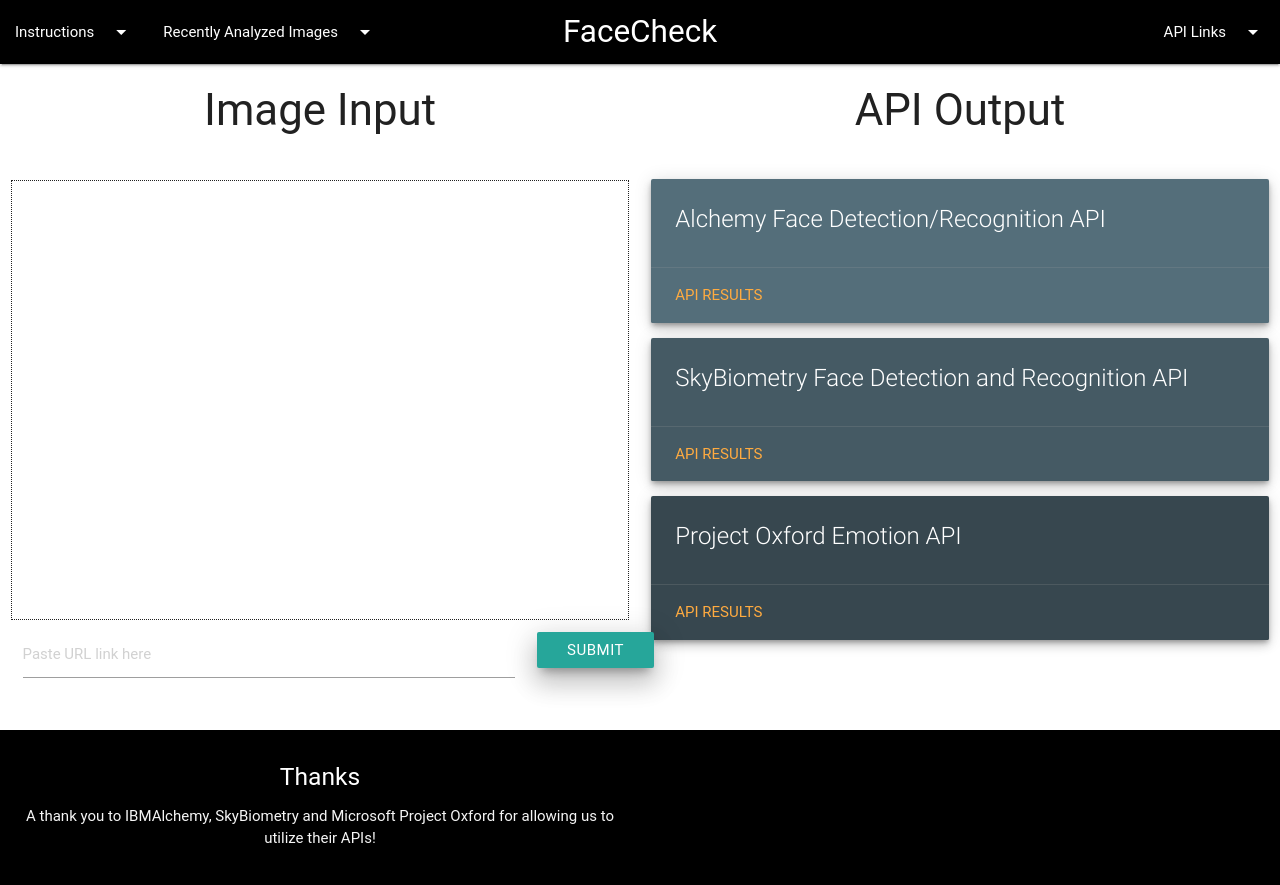
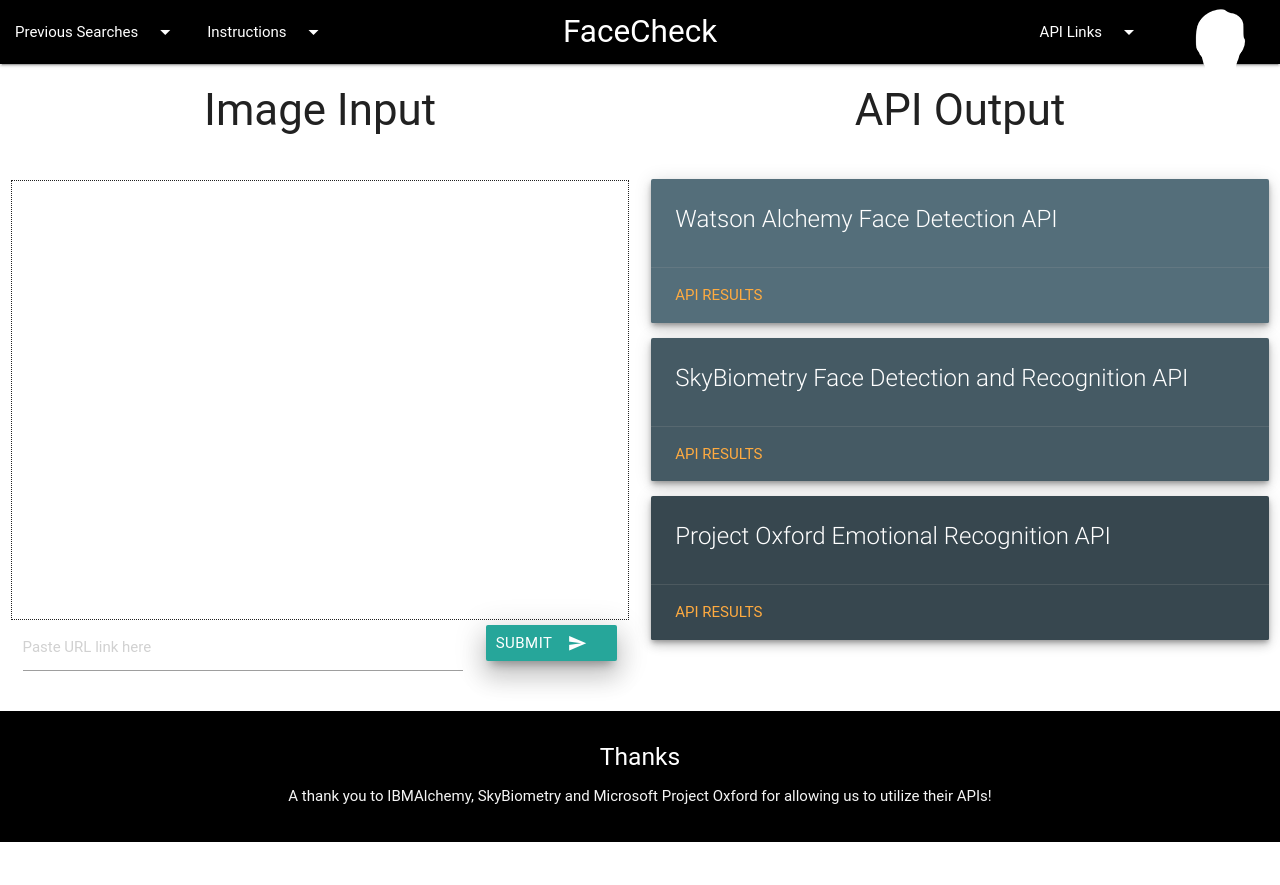
Before and after one commit to tammerg/FaceCheck, a PHP site: page / in a window 1280 px wide. After the commit the page ends 842 px from the top, so only its background shows below. Run offline with PHP 8.4, Linux system fonts and the light colour scheme; some libraries are stand-ins or nearby versions; some web fonts are replaced.

Commit message:
firebase basics, layout

```diff
--- a/css/frontend.css
+++ b/css/frontend.css
@@ -13,6 +13,7 @@ body{
   overflow: hidden;
   border: 1px dotted;
   margin-top: 8px;
+  margin-bottom: 5px;
 }
 .responsive {
   height: 440px;
@@ -34,3 +35,12 @@ html {
 .imglist {
   padding: 5px;
 }
+nav{
+  color: black;
+}
+.left{
+  left: 0;
+}
+#sbutton{
+  padding-left: 10px;
+}
--- a/css/style.css
+++ /dev/null
@@ -1,6 +0,0 @@
-nav{
-  color: black;
-}
-.left{
-  left: 0;
-}
--- a/home.html
+++ b/home.html
@@ -5,6 +5,8 @@
   <link href="http://fonts.googleapis.com/icon?family=Material+Icons" rel="stylesheet">
   <link rel="stylesheet" href="https://cdnjs.cloudflare.com/ajax/libs/materialize/0.97.3/css/materialize.min.css">
   <link rel="stylesheet" type="text/css" href="css/frontend.css">
+  <link rel="shortcut icon" href="favicon.ico" type="image/x-icon" />
+
   <meta name="viewport" content="width=device-width, initial-scale=1.0"/>
 </head>
 
@@ -12,15 +14,21 @@
   <nav>
     <div class="nav-wrapper black">
       <a href="#" class="brand-logo center">FaceCheck</a>
+            <img class="right" src="mansilhwhite.png">
+
       <ul class="right hide-on-med-and-down">
         <li><a class="dropdown-button" href="#!" data-beloworigin="true" data-activates="dropdown1">API Links<i class="material-icons right">arrow_drop_down</i></a></li>
       </ul>
+
+
+       <ul class="left hide-on-med-and-down">
+        <li><a class="dropdown-button" href="#!" data-beloworigin="true" data-activates="dropdown3">Previous Searches<i class="material-icons right">arrow_drop_down</i></a></li>
+      </ul>
+
       <ul class="left hide-on-med-and-down">
         <li><a class="dropdown-button" href="#!" data-activates="dropdown2">Instructions<i class="material-icons right">arrow_drop_down</i></a></li>
       </ul>
-      <ul class="left hide-on-med-and-down">
-        <li><a class="dropdown-button" href="#!" data-beloworigin="true" data-activates="dropdown3">Recently Analyzed Images<i class="material-icons right">arrow_drop_down</i></a></li>
-      </ul>
+
     </div>
   </nav>
 
@@ -31,11 +39,11 @@
     </ul>
 
     <ul id="dropdown3" class="dropdown-content">
-      <a href="#one!"><img class="responsive-img center-block imglist" src="barack.png"></a>
-      <a href="#two!"><img class="responsive-img center-block imglist" src="hillary.jpg"></a>
-      <a href="#three!"><img class="responsive-img center-block imglist" src="clinton.jpg"></a>
-      <a href="#four!"><img class="responsive-img center-block imglist" src="carter.jpg"></a>
-      <a href="#five!"><img class="responsive-img center-block imglist" src="nelson.jpg"></a>
+      <!-- <a href="#one!"><img class="responsive-img center-block imglist" src="img/barack.png"></a> -->
+      <!-- <a href="#two!"><img class="responsive-img center-block imglist" src="img/hillary.jpg"></a> -->
+      <!-- <a href="#three!"><img class="responsive-img center-block imglist" src="img/clinton.jpg"></a> -->
+      <!-- <a href="#four!"><img class="responsive-img center-block imglist" src="img/carter.jpg"></a> -->
+      <!-- <a href="#five!"><img class="responsive-img center-block imglist" src="img/nelson.jpg"></a> -->
     </ul>
 
   <main>
@@ -48,15 +56,15 @@
       </div>
     </div>
     <div class="row">
-      <div class="col s12 m6">
+      <div class="col s6 m6">
         <div id="dropbox" class="col s12 img-dropbox lighten-5 valign-wrapper">
       </div>
-      <div class="col s12 urlInput">
-        <div class="col s10">
+      <div class="urlInput">
+        <div class="col s9">
           <input id="url-value" placeholder="Paste URL link here" type="text">
         </div>
-      <div class="col s2">
-        <button id="sbutton" class="z-depth-5 btn waves-effect waves-light urlBtn" type="submit" name="action">Submit
+      <div class="col s3">
+        <button id="sbutton" class="z-depth-5 btn waves-effect waves-light urlBtn" type="submitted" name="action">Submit
             <i class="material-icons right">send</i>
         </button>
       </div>
@@ -65,16 +73,16 @@
     <div class="col s12 m6">
       <div class="card z-depth-3 blue-grey darken-1">
         <div class="card-content white-text" id="alchemyAPI">
-          <span class="card-title">Alchemy Face Detection/Recognition API</span>
+          <span class="card-title">Watson Alchemy Face Detection API</span>
         </div>
         <div class="card-action">
-          <a href="http://www.alchemyapi.com/products/alchemyvision/face-detection">API Results</a>
+          <a>API Results</a>
         </div>
       </div>
 
     <div class="card z-depth-3 blue-grey darken-2">
       <div class="card-content white-text" id="facePlusAPI">
-        <span class="card-title">SkyBiometry Face Detection and Recognition API </span>
+        <span class="card-title">SkyBiometry Face Detection and Recognition API</span>
       </div>
         <div class="card-action">
           <a href="http://www.faceplusplus.com">API Results</a>
@@ -84,7 +92,7 @@
 
     <div class="card z-depth-3 blue-grey darken-3">
       <div class="card-content white-text" id="oxfordAPI">
-        <span class="card-title">Project Oxford Emotion API</span>
+        <span class="card-title">Project Oxford Emotional Recognition API</span>
       </div>
         <div class="card-action">
           <a href="#">API Results</a>
@@ -96,7 +104,7 @@
 
   <footer class="page-footer black">
     <div class="row">
-      <div class="col l6 s6">
+      <div class="col l12 s12">
         <h5 class="white-text center">Thanks</h5>
         <p class="grey-text text-lighten-4 center">A thank you to IBMAlchemy, SkyBiometry and Microsoft Project Oxford for allowing us to utilize their APIs!</p>
         </div>
@@ -106,6 +114,7 @@
 </body>
   <script type="text/javascript" src="https://code.jquery.com/jquery-2.1.4.js"></script>
   <script src="https://cdnjs.cloudflare.com/ajax/libs/materialize/0.97.3/js/materialize.min.js"></script>
+  <script src='https://cdn.firebase.com/js/client/2.2.1/firebase.js'></script>
   <script type="text/javascript" src="js/imageInput.js"></script>
   <script type="text/javascript" src="js/apiCalls.js"></script>
 </html>
--- a/js/apiCalls.js
+++ b/js/apiCalls.js
@@ -53,7 +53,7 @@ function alchemyAjax() {
   var callResultsAge = imageData.imageFaces[0].age.ageRange;
   var callResultsGender = imageData.imageFaces[0].gender.gender;
   var newPBoss = $("<p>");
-  var newSCard = $("<span>").html("Watson Alchemy Face Detection API Results").addClass("card-title");
+  var newSCard = $("<span>").html("Watson Alchemy Face Detection API").addClass("card-title");
   var newPAge = $("<p>").html("Age: ").append(callResultsAge);
   var newPGender = $("<p>").html("Gender: ").append(callResultsGender);
   var newPIdentity = $("<p>").html("Celebrity Name: ");
@@ -75,7 +75,7 @@ function alchemyAjax() {
 
     var v1 =  ajxStore.urlBuild.imgLink;
     var v2 = "{\'url\': \'" + v1 + " \'}";
-    console.log(v2);
+    // console.log(v2);
 
     $.ajax({
         url: "https://api.projectoxford.ai/emotion/v1.0/recognize?subscription-key=b3b1af6be31f456a9d6d215f8a8ae23d",
@@ -100,7 +100,7 @@ function alchemyAjax() {
   var callResultsSurprise = imageData[0].scores.surprise;
 
   var newPBoss = $("<p>");
-  var newSCard = $("<span>").html("Project Oxford Emotional Recognition API Results").addClass("card-title");
+  var newSCard = $("<span>").html("Project Oxford Emotional Recognition API").addClass("card-title");
   var newPAnger = $("<p>").html("Anger: ").append(callResultsAnger);
   var newPDisgust = $("<p>").html("Disgust: ").append(callResultsDisgust);
   var newPFear = $("<p>").html("Fear: ").append(callResultsFear);
@@ -134,7 +134,7 @@ function skyAjax() {
   }
 
 function skyShow(imageData) {
-  console.log(imageData);
+  // console.log(imageData);
   var callResultsAge = imageData.photos[0].tags[0].attributes.age_est.value;
   var callResultsGender = imageData.photos[0].tags[0].attributes.gender.value;
   var callResultsSmile =  imageData.photos[0].tags[0].attributes.smiling.value;
@@ -149,7 +149,7 @@ function skyShow(imageData) {
   var callResultsSurprise = imageData.photos[0].tags[0].attributes.surprise.value;
 
   var newPBoss = $("<p>");
-  var newSCard = $("<span>").html("SkyBiometry Face Detection API Results").addClass("card-title");
+  var newSCard = $("<span>").html("SkyBiometry Face Detection and Recognition API").addClass("card-title");
   var newPSmile = $("<p>").html("Smile: ").append(callResultsSmile);
   var newPGlass = $("<p>").html("Glasses: ").append(callResultsGlass);
   var newPAnger = $("<p>").html("Anger: ").append(callResultsAnger);
```
Also changed, not shown: js/imageInput.js (+37 -5 lines), favicon.ico (added), img/barack.png (renamed from barack.png), img/carter.jpg (renamed from carter.jpg), img/clinton.jpg (renamed from clinton.jpg), img/hillary.jpg (renamed from hillary.jpg), img/nelson.jpg (renamed from nelson.jpg), man-silhouette.png (added), mancrop.png (added), mansilhwhite.png (added), mansilhwhite2.png (added).
